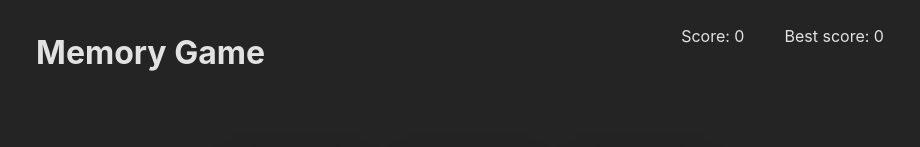
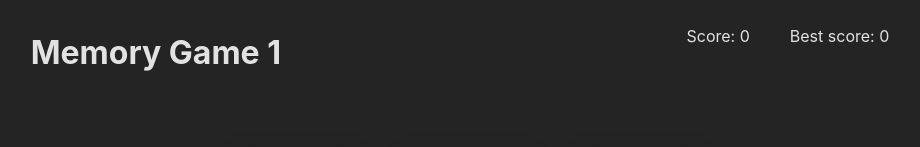
Before and after one commit to Myniuu/memory-card, a React (Vite) app in the folder Memory card/: page / in a window 1280 px wide. Shown: the top 147 px of the page, without its empty margins (180-1100 px from the left). Built offline with nearby package versions, Linux system fonts and the light colour scheme.

Commit message:
test commit

```diff
--- a/Memory card/src/components/Button/Button.jsx
+++ b/Memory card/src/components/Button/Button.jsx
@@ -2,7 +2,7 @@ import styles from "./Button.module.css";
 
 export function Button({ value, onClick, children }) {
   return (
-    <button value={value} onClick={onClick}>
+    <button className={styles.cardButton} value={value} onClick={onClick}>
       {children}
     </button>
   );
--- a/Memory card/src/components/Button/Button.module.css
+++ b/Memory card/src/components/Button/Button.module.css
@@ -1,4 +1,4 @@
-button {
+.cardButton {
   height: 150px;
   width: 150px;
   font-size: 100px;
--- a/Memory card/src/components/Header/Header.jsx
+++ b/Memory card/src/components/Header/Header.jsx
@@ -4,7 +4,7 @@ export function Header({ score, bestScore }) {
   return (
     <header>
       <div>
-        <h1>Memory Game</h1>
+        <h1>Memory Game 1</h1>
       </div>
       <div>
         <p>{`Score: ${score}`}</p>
```
